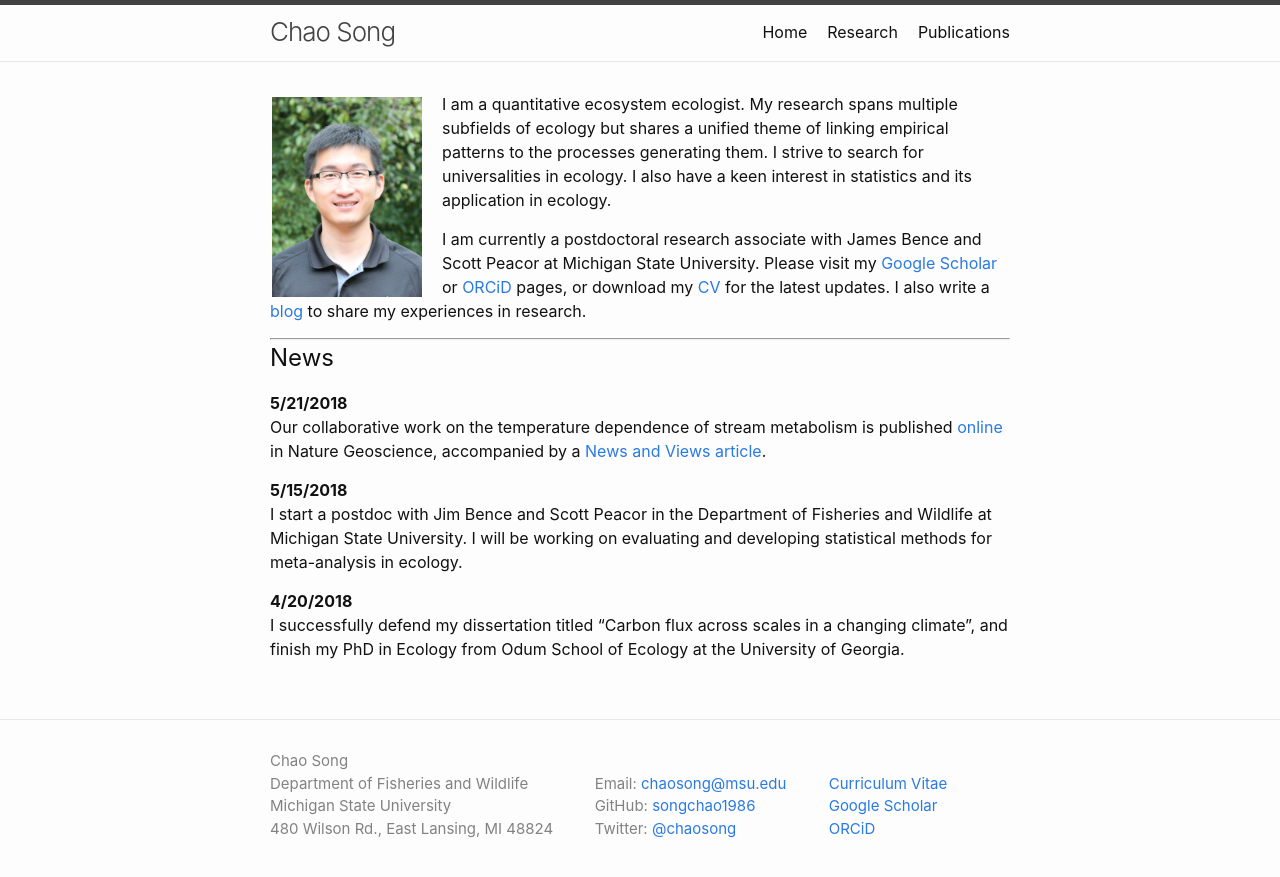
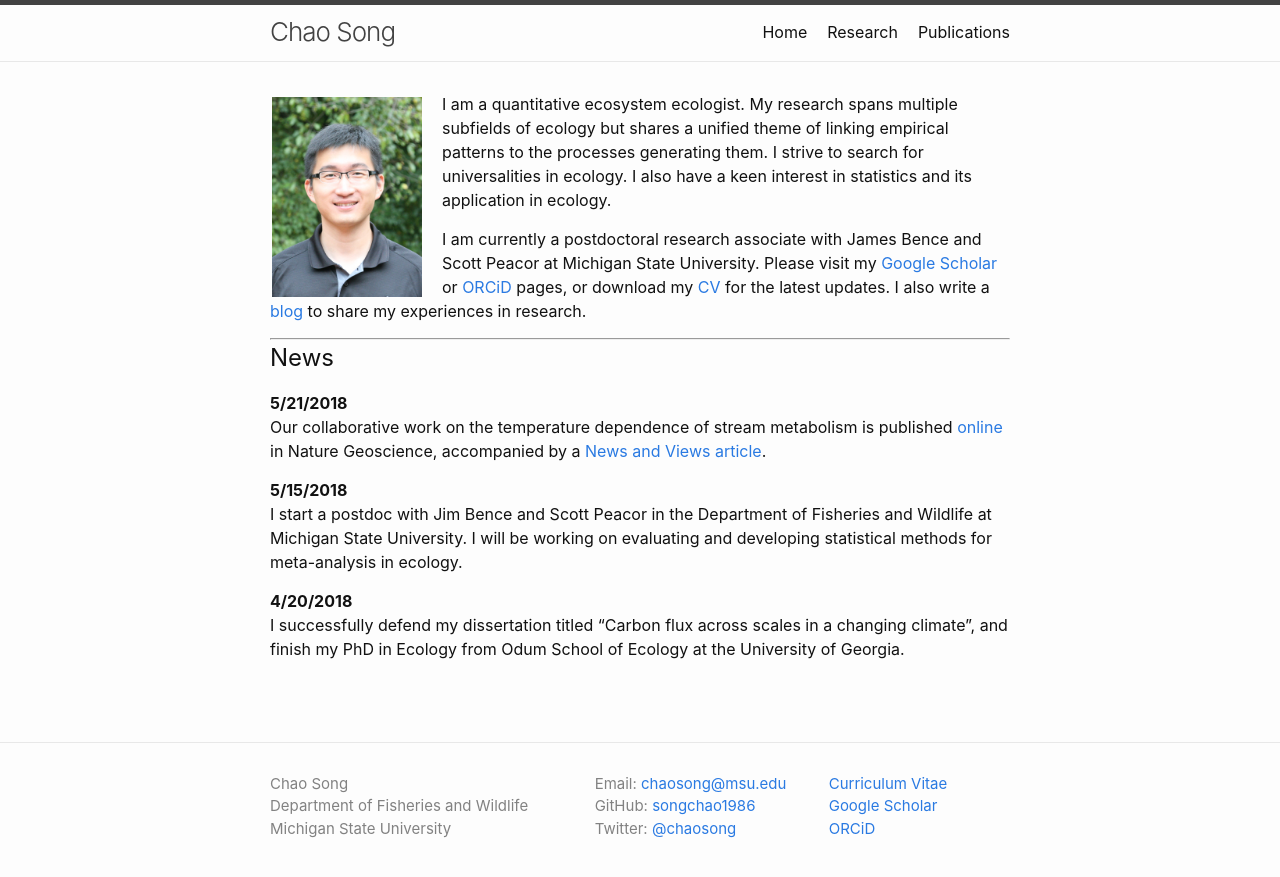
Before and after one commit to songchao1986/songchao1986.github.io, a Jekyll site: the page built from index.md, in a window 1280 px wide. Shown: the top 877 px of the page. Built offline with Jekyll 4.4.1, drawn with Linux system fonts in a browser that asks for light colours.

Commit message:
Update footer.html

```diff
--- a/_includes/footer.html
+++ b/_includes/footer.html
@@ -11,13 +11,11 @@
           <p>Chao Song<br/>
             Department of Fisheries and Wildlife<br/>
             Michigan State University<br/>
-            480 Wilson Rd., East Lansing, MI 48824<br/>
 
       </div>
 
       <div class="footer-col footer-col-2">
 
-        <br/>
         Email: <a href="mailto: chaosong@msu.edu">chaosong@msu.edu</a><br/>
         GitHub: <a href="https://github.com/songchao1986">songchao1986</a><br/>
         Twitter: <a href="https://twitter.com/chaosong">@chaosong</a><br/>
@@ -26,7 +24,6 @@
 
       <div class="footer-col footer-col-3">
 
-        <br/>
         <a href="/files/CV_Song.pdf">Curriculum Vitae</a><br/>
         <a href="https://scholar.google.com/citations?user=farbSBEAAAAJ&hl=en">Google Scholar</a><br/>
         <a href="https://orcid.org/0000-0001-8225-4490">ORCiD</a><br/>
```
